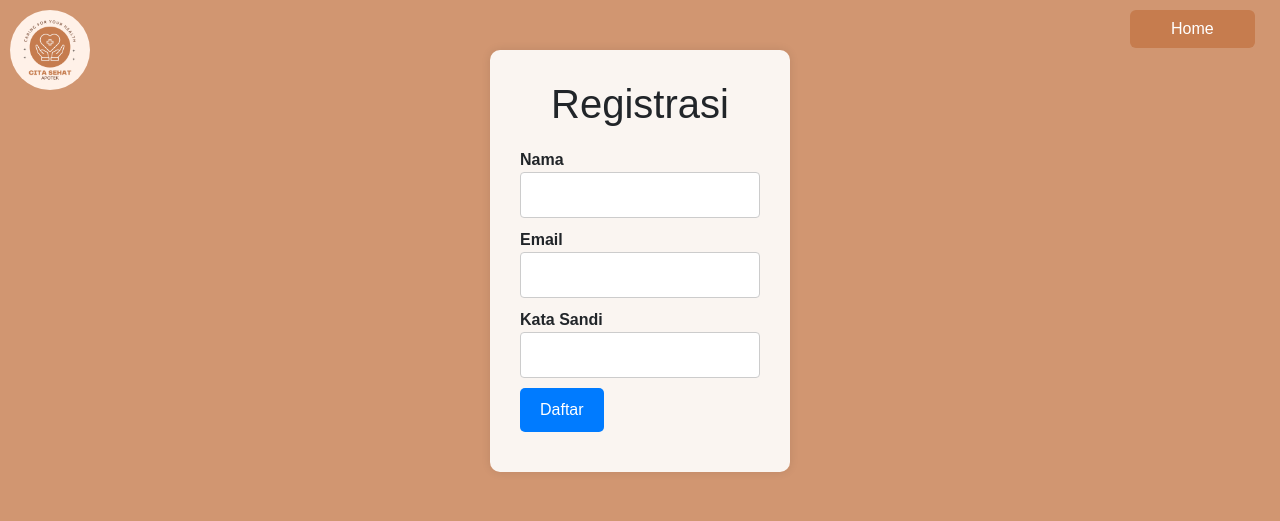
After one commit to enjelitaaininatasya/projekapotek, a CodeIgniter 4 app: template app/Views/register.php in a window 1280 px wide. The commit adds this page. Shown: the top 521 px of the page. Run offline with PHP 8.4 and a stand-in for CodeIgniter, Linux system fonts and the light colour scheme; the template is opened without the code that fills it, so the values that code supplies are empty; some libraries are stand-ins or nearby versions.

Commit message:
view register

```diff
--- a/app/Config/Routes.php
+++ b/app/Config/Routes.php
@@ -7,3 +7,5 @@ use App\Controllers\Home;
  * @var RouteCollection $routes
  */
 $routes->get('/', [Home::class, 'index']);
+
+$routes->get('/register', [Home::class, 'register']);
--- a/app/Controllers/Home.php
+++ b/app/Controllers/Home.php
@@ -8,4 +8,9 @@ class Home extends BaseController
     {
         return view('landing_page');
     }
+
+    public function register()
+    {
+        return view('register');
+    }
 }
--- a/app/Views/landing_page.php
+++ b/app/Views/landing_page.php
@@ -10,7 +10,7 @@
 
 <div style="float:right;" class="mt-4 me-4">
     <a href=""><button type="button" class="btn" style="padding-left:40px; padding-right:40px; background-color : #C67C4E; color:white">Masuk</button></a>
-    <a href=""><button type="button" class="btn" style="padding-left:40px; padding-right:40px; background-color : #C67C4E; color:white">Daftar</button></a>
+    <a href="register.php"><button type="button" class="btn" style="padding-left:40px; padding-right:40px; background-color : #C67C4E; color:white">Daftar</button></a>
 </div>
 
 <div style="clear:both;">
--- /dev/null
+++ b/app/Views/register.php
@@ -0,0 +1,99 @@
+<!doctype html>
+<html lang="en">
+<head>
+    <meta charset="utf-8">
+    <meta name="viewport" content="width=device-width, initial-scale=1">
+    <title>Halaman Register</title>
+    <link href="https://cdn.jsdelivr.net/npm/bootstrap@5.3.2/dist/css/bootstrap.min.css" rel="stylesheet" integrity="sha384-T3c6CoIi6uLrA9TneNEoa7RxnatzjcDSCmG1MXxSR1GAsXEV/Dwwykc2MPK8M2HN" crossorigin="anonymous">
+    <style>
+        body {
+            font-family: justify, sans-serif;
+            background-color: rgba(198, 124, 78, 0.8);
+            text-align: center;
+            padding: 50px;
+        }
+         .container {
+            background-color: rgba(255, 255, 255, 0.9);
+            border-radius: 10px;
+            box-shadow: 0 0 10px rgba(0, 0, 0, 0.1);
+            padding: 30px;
+            width: 300px;
+            margin: 0 auto;
+            position: relative;
+        }
+
+        .container h1 {
+            margin-bottom: 20px;
+        }
+        .logo-left {
+            position: absolute;
+            top: 10px;
+            left: 10px;
+            width: 80px;
+            height: 80px;
+            border-radius: 80%;
+        }
+        .button{
+            position: absolute;
+            top: 10px;
+            right: 70px;
+            width: 80px;
+            height: 80px;
+
+        }
+        .form-group {
+            text-align: left;
+            margin-bottom: 10px;
+        }
+
+        .form-group label {
+            display: block;
+            font-weight: bold;
+        }
+
+        .form-group input {
+            width: 100%;
+            padding: 10px;
+            border: 1px solid #ccc;
+            border-radius: 4px;
+        }
+
+        .form-group button {
+            background-color: #007BFF;
+            color: #fff;
+            border: none;
+            padding: 10px 20px;
+            border-radius: 5px;
+            cursor: pointer;
+            transition: transform 0.2s;
+        }
+    </style>
+</head>
+<body>
+    <img src="<?= base_url('assets/img/logo.png') ?>" alt="Logo Kiri" class="logo-left">
+    <div class="button">
+    <a href=""><button type="button" class="btn" style="padding-left:40px; padding-right:40px; background-color : #C67C4E; color:white">Home</button></a>
+    </div>
+    <div class="container">
+        <h1>Registrasi</h1>
+        <form method="POST">
+            <div class="form-group">
+                <label for="name">Nama</label>
+                <input type="text" name="name" required>
+            </div>
+            <div class="form-group">
+                <label for="email">Email</label>
+                <input type="email" name="email" required>
+            </div>
+            <div class="form-group">
+                <label for="password">Kata Sandi</label>
+                <input type="password" name="password" required>
+            </div>
+            <div class="form-group">
+                <button type="submit" name="register">Daftar</button>
+            </div>
+        </form>
+    </div>
+    <script src="https://cdn.jsdelivr.net/npm/bootstrap@5.3.2/dist/js/bootstrap.bundle.min.js" integrity="sha384-C6RzsynM9kWDrMNeT87bh95OGNyZPhcTNXj1NW7RuBCsyN/o0jlpcV8Qyq46cDfL" crossorigin="anonymous"></script>
+  </body>
+</html>
```
Also changed, not shown: 1 other file.
